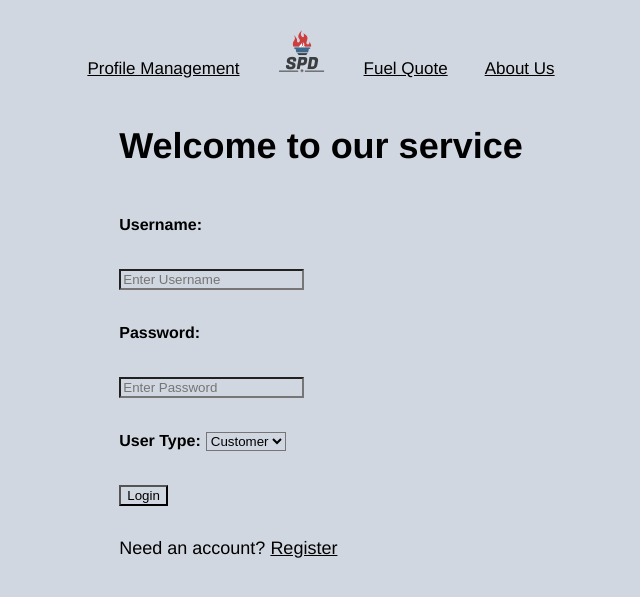
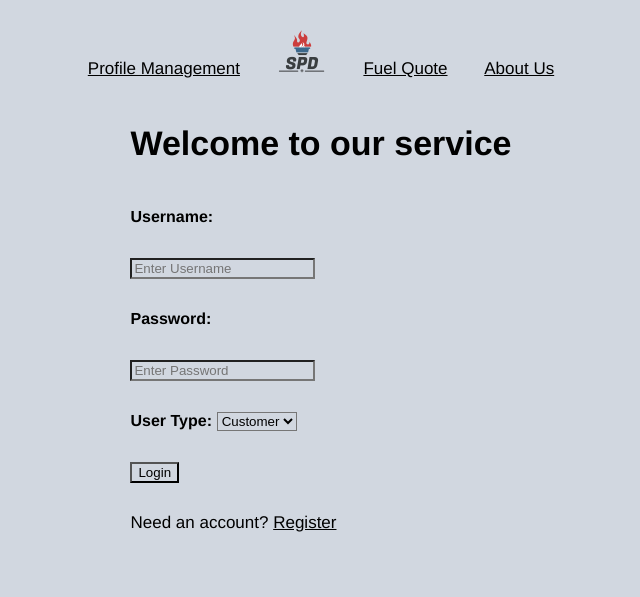
Before and after one commit to Ariyune/Rate-Of-Fuel-Project, a PHP site: page /LogIn.html in a window 1280 px wide. Shown: the top 597 px of the page, without its empty margins (319-959 px from the left). Run offline with PHP 8.4, Linux system fonts and the light colour scheme.

Commit message:
Update style.css

```diff
--- a/Frontend/style.css
+++ b/Frontend/style.css
@@ -91,5 +91,5 @@ td {
 .middle{
     text-align: center;
     margin: 24px 0 12px 0;
-    font-size: 18px;
+    font-size: 17px;
 }
```
